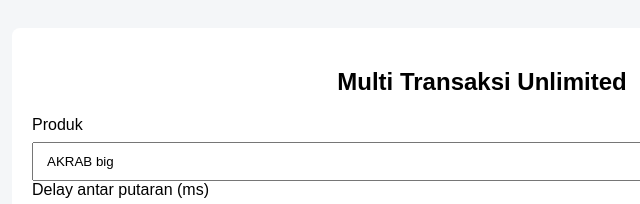
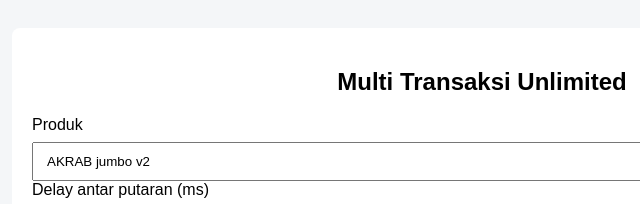
Before and after one commit to myaisah/jumbo-v2, a plain HTML site: page index.html in a window 1280 px wide. Shown: the top 204 px of the page, 16-656 px from the left. Drawn offline with Linux system fonts and the light colour scheme.

Commit message:
Update index.html

```diff
--- a/index.html
+++ b/index.html
@@ -2,7 +2,7 @@
 <html lang="id">
 <head>
 <meta charset="UTF-8">
-<title>akrab big</title>
+<title>akrab jumbo v2</title>
 
 <style>
 body{font-family:Arial;background:#f4f6f8;padding:20px}
@@ -39,7 +39,7 @@ button{border:none;color:#fff;cursor:pointer}
 
 <label>Produk</label>
 <select id="produk" class="full">
-  <option value="CEKPLN">AKRAB big</option>
+  <option value="XLA51">AKRAB jumbo v2</option>
 </select>
 
 <label>Delay antar putaran (ms)</label>
```
